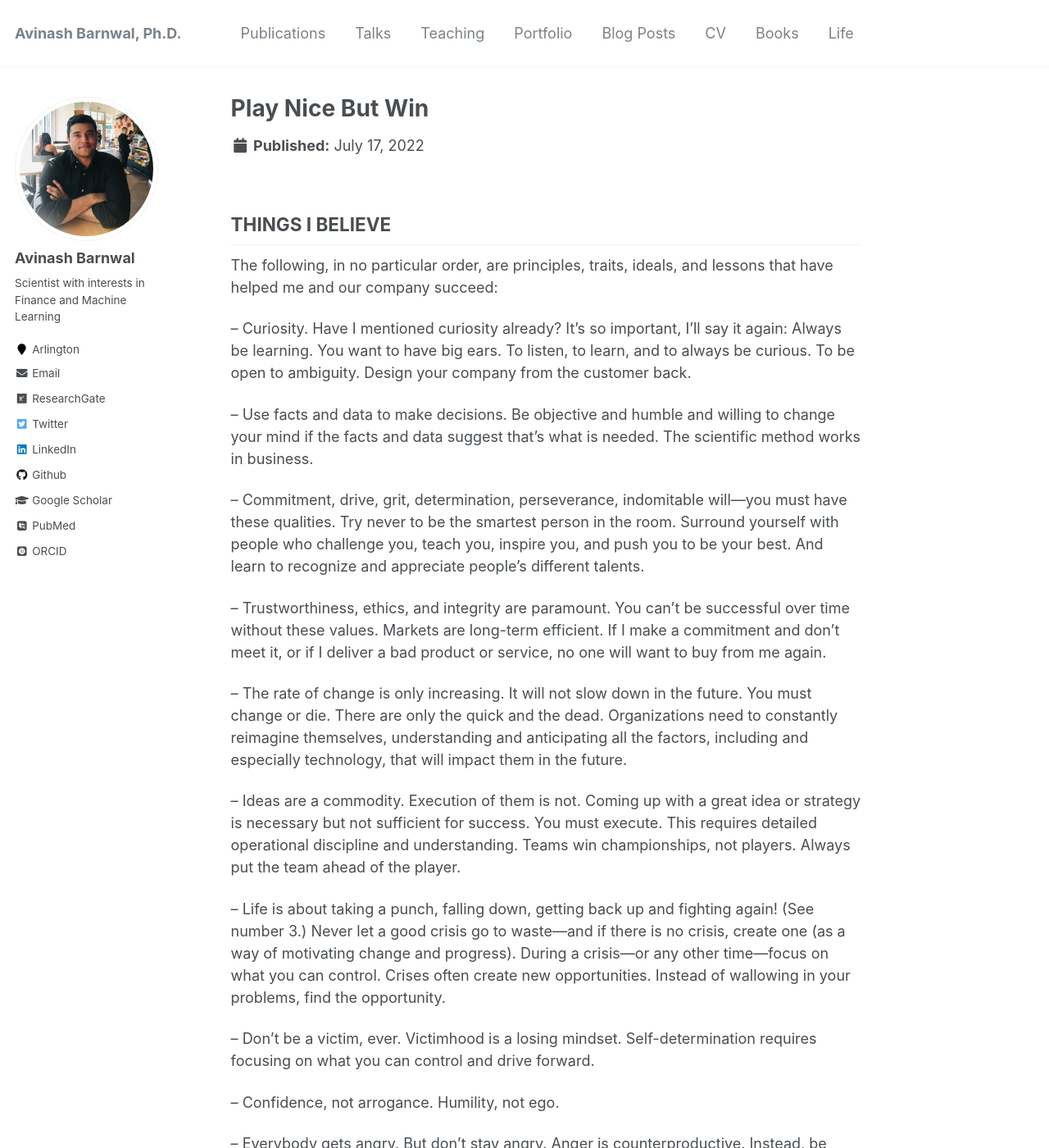
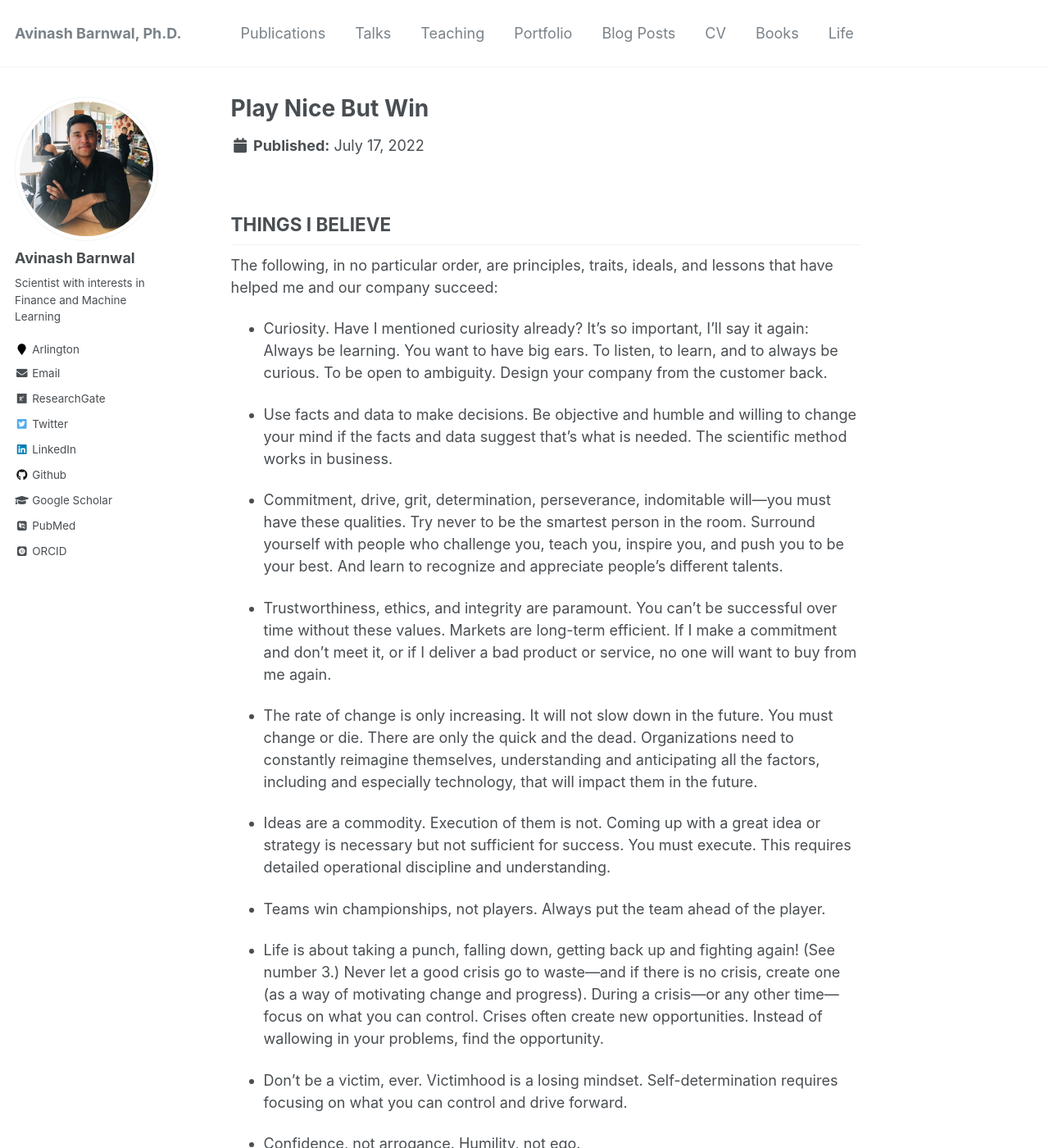
Before and after one commit to avinashbarnwal/avinashbarnwal.github.io, a Jekyll site: the page built from _books/play_nice_but_win.md, in a window 1280 px wide and 1400 px high. Shown: the whole window at 82% size. Built offline with Jekyll 4.4.1, drawn with Linux system fonts in a browser that asks for light colours; some web fonts are replaced; some of the changed text lies outside the part shown.

Commit message:
Update play_nice_but_win.md

```diff
--- a/_books/play_nice_but_win.md
+++ b/_books/play_nice_but_win.md
@@ -13,38 +13,39 @@ date: 2022-07-17
 
 The following, in no particular order, are principles, traits, ideals, and lessons that have helped me and our company succeed:
 
--- Curiosity. Have I mentioned curiosity already? It’s so important, I’ll say it again: Always be learning. You want to have big ears. To listen, to learn, and to always be curious. To be open to ambiguity. Design your company from the customer back.
+- Curiosity. Have I mentioned curiosity already? It’s so important, I’ll say it again: Always be learning. You want to have big ears. To listen, to learn, and to always be curious. To be open to ambiguity. Design your company from the customer back.
 
--- Use facts and data to make decisions. Be objective and humble and willing to change your mind if the facts and data suggest that’s what is needed. The scientific method works in business.
+- Use facts and data to make decisions. Be objective and humble and willing to change your mind if the facts and data suggest that’s what is needed. The scientific method works in business.
 
--- Commitment, drive, grit, determination, perseverance, indomitable will—you must have these qualities. Try never to be the smartest person in the room. Surround yourself with people who challenge you, teach you, inspire you, and push you to be your best. And learn to recognize and appreciate people’s different talents.
+- Commitment, drive, grit, determination, perseverance, indomitable will—you must have these qualities. Try never to be the smartest person in the room. Surround yourself with people who challenge you, teach you, inspire you, and push you to be your best. And learn to recognize and appreciate people’s different talents.
 
--- Trustworthiness, ethics, and integrity are paramount. You can’t be successful over time without these values. Markets are long-term efficient. If I make a commitment and don’t meet it, or if I deliver a bad product or service, no one will want to buy from me again.
+- Trustworthiness, ethics, and integrity are paramount. You can’t be successful over time without these values. Markets are long-term efficient. If I make a commitment and don’t meet it, or if I deliver a bad product or service, no one will want to buy from me again.
 
 
--- The rate of change is only increasing. It will not slow down in the future. You must change or die. There are only the quick and the dead. Organizations need to constantly reimagine themselves, understanding and anticipating all the factors, including and especially technology, that will impact them in the future.
+- The rate of change is only increasing. It will not slow down in the future. You must change or die. There are only the quick and the dead. Organizations need to constantly reimagine themselves, understanding and anticipating all the factors, including and especially technology, that will impact them in the future.
 
 
--- Ideas are a commodity. Execution of them is not. Coming up with a great idea or strategy is necessary but not sufficient for success. You must execute. This requires detailed operational discipline and understanding. Teams win championships, not players. Always put the team ahead of the player.
+- Ideas are a commodity. Execution of them is not. Coming up with a great idea or strategy is necessary but not sufficient for success. You must execute. This requires detailed operational discipline and understanding.
 
 
--- Life is about taking a punch, falling down, getting back up and fighting again! (See number 3.) Never let a good crisis go to waste—and if there is no crisis, create one (as a way of motivating change and progress). During a crisis—or any other time—focus on what you can control. Crises often create new opportunities. Instead of wallowing in your problems, find the opportunity.
+- Teams win championships, not players. Always put the team ahead of the player.
 
+- Life is about taking a punch, falling down, getting back up and fighting again! (See number 3.) Never let a good crisis go to waste—and if there is no crisis, create one (as a way of motivating change and progress). During a crisis—or any other time—focus on what you can control. Crises often create new opportunities. Instead of wallowing in your problems, find the opportunity.
 
--- Don’t be a victim, ever. Victimhood is a losing mindset. Self-determination requires focusing on what you can control and drive forward.
+- Don’t be a victim, ever. Victimhood is a losing mindset. Self-determination requires focusing on what you can control and drive forward.
 
--- Confidence, not arrogance. Humility, not ego.
+- Confidence, not arrogance. Humility, not ego.
 
--- Everybody gets angry. But don’t stay angry. Anger is counterproductive. Instead, be motivated by a desire to help others and . . . Love, Family, Country, Compassion, and Mastery.
+- Everybody gets angry. But don’t stay angry. Anger is counterproductive. Instead, be motivated by a desire to help others and . . . Love, Family, Country, Compassion, and Mastery.
 
--- Be (as we like to say at Dell) pleased but never satisfied. This means improving continuously—the Japanese call it kaizen. It means being in a race with no finish line. Celebrate and appreciate achievements, but always look ahead to the next big goal or opportunity.
+- Be (as we like to say at Dell) pleased but never satisfied. This means improving continuously—the Japanese call it kaizen. It means being in a race with no finish line. Celebrate and appreciate achievements, but always look ahead to the next big goal or opportunity.
 
--- Success is a horrible teacher. (See numbers 3 and 10.) Setbacks and failures make you stronger over time—if you let yourself learn from them.
+- Success is a horrible teacher. (See numbers 3 and 10.) Setbacks and failures make you stronger over time—if you let yourself learn from them.
 
--- Be willing to take risks, experiment, and test things. As the rate of change increases, small experiments will build a path to success. (See number 13) Humility, openness, fairness, and authenticity.
+- Be willing to take risks, experiment, and test things. As the rate of change increases, small experiments will build a path to success. (See number 13) Humility, openness, fairness, and authenticity.
 
--- Have respect for others and treat them as you want to be treated.
+- Have respect for others and treat them as you want to be treated.
 
--- Optimism . . . obviously! Finding ways to grow optimism in yourself will make you much happier.
+- Optimism . . . obviously! Finding ways to grow optimism in yourself will make you much happier.
 
--- Find purpose and passion in your life by being part of something greater than yourself.
+- Find purpose and passion in your life by being part of something greater than yourself.
```
